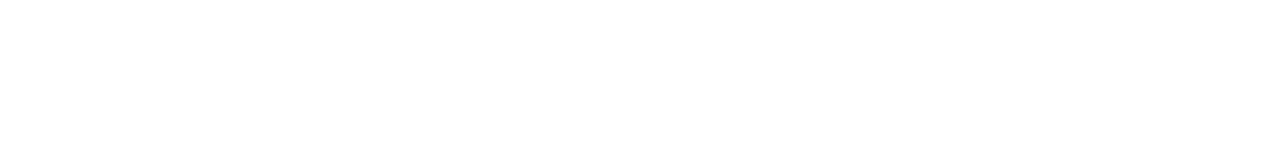
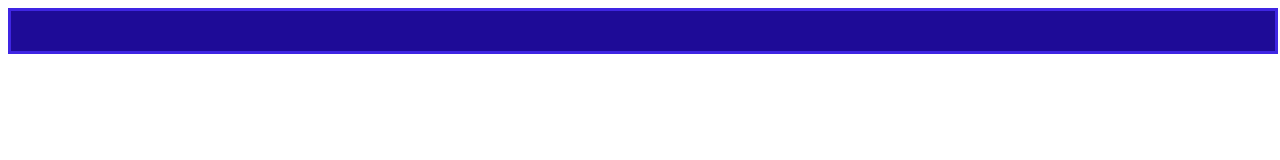
Before and after one commit to SashaVanzuriak/SashaVanzuriak.github.io, a plain HTML site: page To do list/index.html in a window 1280 px wide. Drawn offline with Linux system fonts and the light colour scheme.

Commit message:
take head div

```diff
--- a/To do list/index.css
+++ b/To do list/index.css
@@ -0,0 +1,6 @@
+.head {
+  height: 40px;
+  width: 100%;
+  background-color: #1e0b97;
+  border: 3px solid #3f25e3;
+}
--- a/To do list/index.html
+++ b/To do list/index.html
@@ -4,7 +4,10 @@
     <meta charset="UTF-8" />
     <meta name="viewport" content="width=device-width, initial-scale=1.0" />
     <meta http-equiv="X-UA-Compatible" content="ie=edge" />
-    <title>Document</title>
+    <link rel="stylesheet" href="./index.css" />
+    <title>Todolist</title>
   </head>
-  <body></body>
+  <body>
+    <div class="head"></div>
+  </body>
 </html>
```
